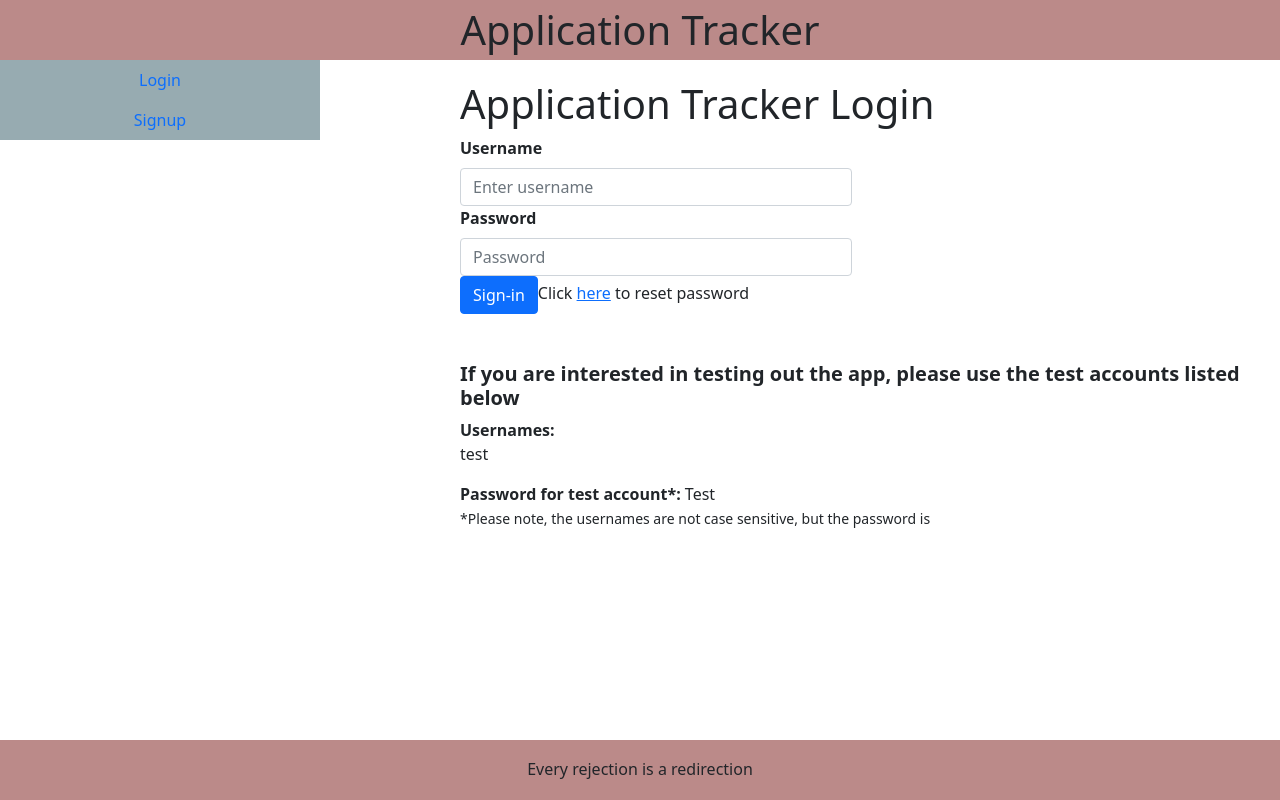
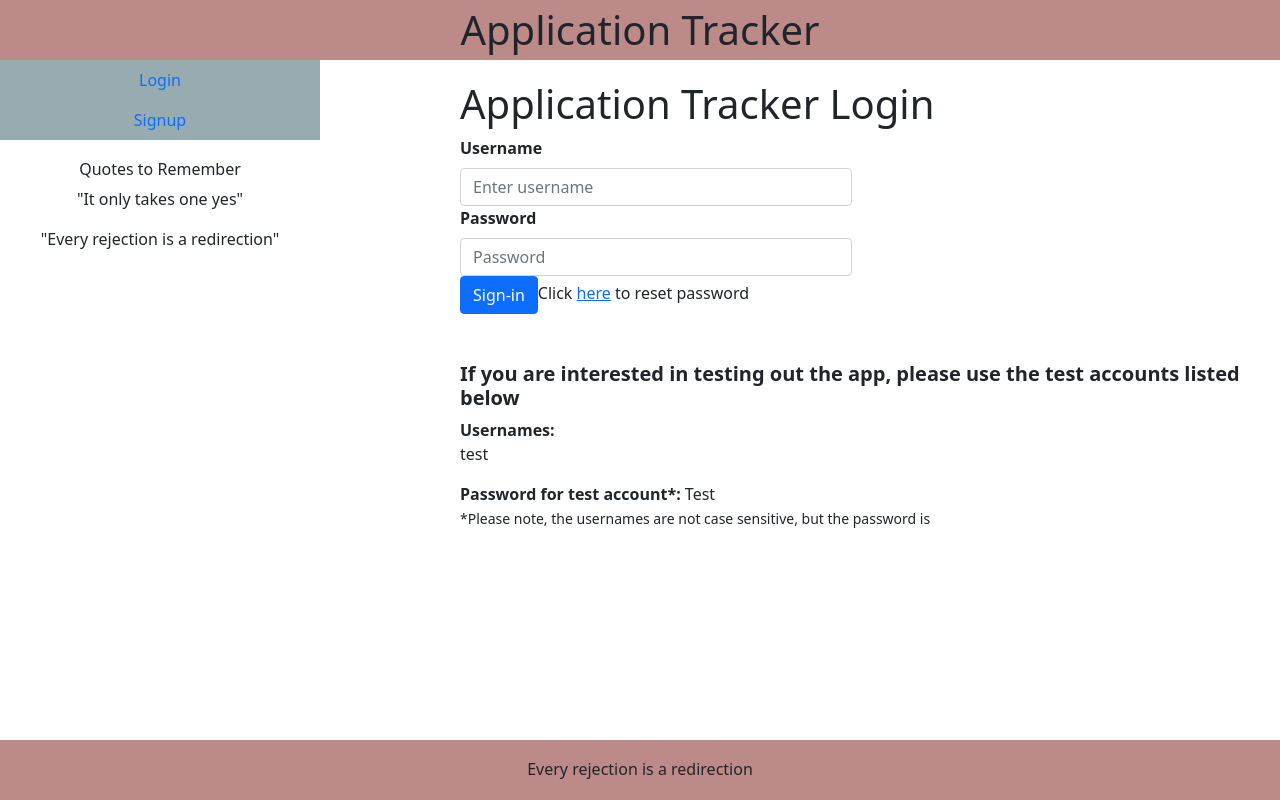
Before and after one commit to MarciaAdler/applicationtracker, a React (Create React App) app in the folder client/: page / in a window 1280 px wide. Built offline with nearby package versions, Linux system fonts and the light colour scheme.

Commit message:
added some quotes to side nav

```diff
--- a/client/src/components/SideNav.js
+++ b/client/src/components/SideNav.js
@@ -24,6 +24,7 @@ export default function SideNav() {
 
   return (
     <div className="side-nav-container">
+      <div className="side-nav-color">
         {state.loggedIn && state.currentUser.id !== 0 ? (
           <Nav className="side-nav-nav">
             <Nav.Link className="side-nav-link" href="/">
@@ -54,5 +55,11 @@ export default function SideNav() {
           </Nav>
         )}
       </div>
+      <div className="side-nav-quotes">
+        <h6>Quotes to Remember</h6>
+        <p>"It only takes one yes"</p>
+        <p>"Every rejection is a redirection"</p>
+      </div>
+    </div>
   );
 }
--- a/client/src/style.css
+++ b/client/src/style.css
@@ -20,15 +20,20 @@ body {
   color: #3c0000 !important;
 }
 .side-nav-container {
-  background-color: #97abb1;
-
   width: 25% !important;
   margin-left: 0;
   float: left;
 }
+.side-nav-color {
+  background-color: #97abb1;
+}
 .side-nav-nav {
   flex-direction: column;
   text-align: center;
+}
+.side-nav-quotes {
+  text-align: center;
+  margin-top: 20px;
 }
 
 .header-nav {
```
Lines whose indentation alone changed are shown as unchanged.
